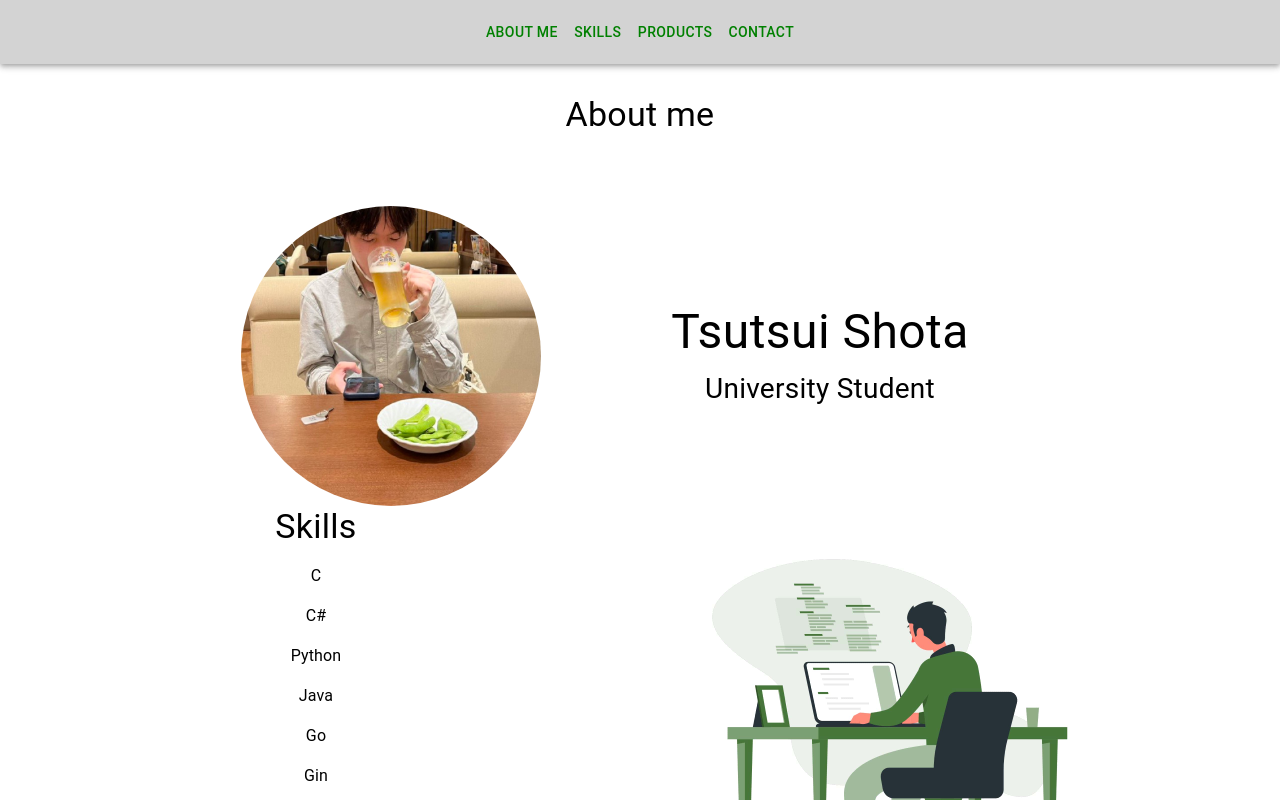
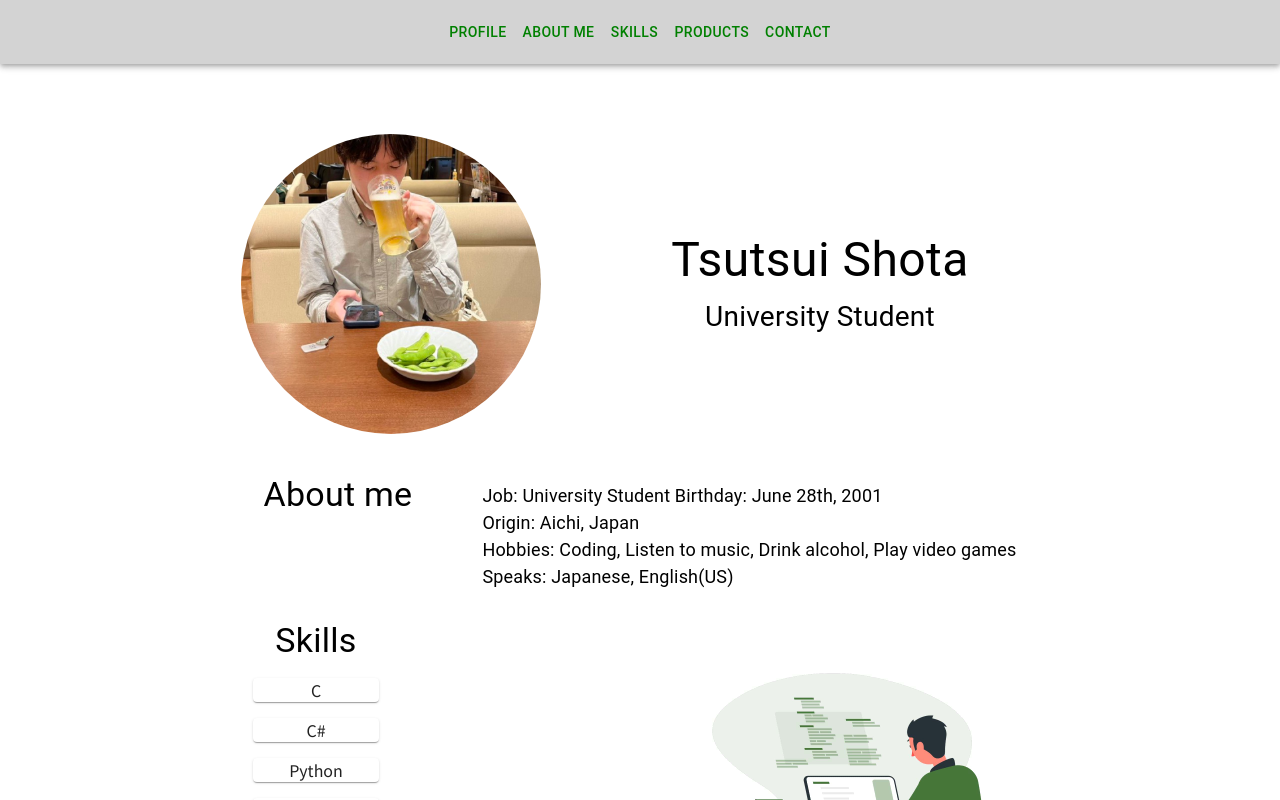
Before and after one commit to wind111-lang/wind111-portfolio, a React (Create React App) app: page / in a window 1280 px wide. Shown: the top 800 px of the page. Built offline with nearby package versions, Linux system fonts and the light colour scheme.

Commit message:
Add: Profile, fix some styles

```diff
--- a/src/App.tsx
+++ b/src/App.tsx
@@ -1,6 +1,7 @@
 import React from 'react';
 //import * as ReactDOM from 'react-dom';
 import './App.css';
+import Profile from './Components/Profile';
 import About from './Components/About';
 import Contact from './Components/Contact';
 import Nav from './Components/Nav';
@@ -9,6 +10,7 @@ import Product from './Components/Product';
 
 const App: React.FC = () => {
     const about = React.useRef(null);
+    const profile = React.useRef(null);
     const skill = React.useRef(null);
     const product = React.useRef(null);
     const contact = React.useRef(null);
@@ -16,7 +18,10 @@ const App: React.FC = () => {
         return (
             <>
                 <section>
-                    <Nav about={about} skill={skill} product={product} contact={contact} />
+                    <Nav profile={profile} about={about} skill={skill} product={product} contact={contact} />
+                </section>
+                <section ref={profile}>
+                    <Profile />
                 </section>
                 <section ref={about}>
                     <About />
--- a/src/Components/About.tsx
+++ b/src/Components/About.tsx
@@ -1,28 +1,26 @@
 import React from 'react';
-import { Box, Avatar, Typography} from '@mui/material'
+import {Typography, Box, Grid} from '@mui/material';
 
-import Image from "./me.jpg"
+const About: React.FC = () => {
 
-const About: React.FC = () =>{
-    return (
-        <>
-            <Typography variant="h4" sx={{textAlign:"center", marginTop:"30px"}}>
+        return (
+            <>
+            <Box sx={{ display: "flex", justifyContent: "center" }}>
+                <Typography variant="h4" sx={{textAlign:"center", marginTop:"70px"}}>
                     About me
-                </Typography>
-            <Box sx={{display:"flex",justifyContent:"center"}}>
-                <Avatar
-                    alt="Tsutsui Shota" src={Image}
-                    style={{ width: "300px", height: "300px", top: "50px", right: "90px", margin: "20px" }}
-                />
-                <Typography sx={{ fontSize: '48px', textAlign: "center", marginTop: "160px", marginLeft:"20px"}}>
-                    Tsutsui Shota
-                    <Typography sx={{fontSize: '28px', textAlign:"center", marginRight:"0px"}}>
-                    University Student
+                </Typography >
+                <Box sx={{ marginTop: "78px", marginLeft:'70px', justifyContent:'center', display:'flex'}}>
+                    <Typography variant="body1" sx={{ fontSize: '18px', width:'100%'}}>
+                        Job: University Student
+                        Birthday: June 28th, 2001<br />
+                        Origin: Aichi, Japan<br />
+                        Hobbies: Coding, Listen to music, Drink alcohol, Play video games<br />
+                        Speaks: Japanese, English(US)<br />
                     </Typography>
-                </Typography>
+                </Box>
             </Box>
-        </>
-    );
+            </>
+        )
 }
 
 export default About;
--- a/src/Components/Nav.tsx
+++ b/src/Components/Nav.tsx
@@ -2,13 +2,15 @@ import React from 'react';
 import { AppBar, Toolbar, Button } from '@mui/material';
 
 interface NavProps {
+    profile: any;
     about: any;
     skill: any;
     product: any;
     contact: any;
 }
 
-const Nav: React.FC<NavProps> = ({about,skill,product,contact}) => {
+const Nav: React.FC<NavProps> = ({ profile, about, skill, product, contact }) => {
+    const profileScroll = () =>profile.current.scrollIntoView({ behavior: 'smooth' });
     const aboutScroll = () => about.current.scrollIntoView({ behavior: 'smooth' });
     const skillScroll = () => skill.current.scrollIntoView({ behavior: 'smooth' });
     const productScroll = () => product.current.scrollIntoView({ behavior: 'smooth' });
@@ -25,7 +27,10 @@ const Nav: React.FC<NavProps> = ({about,skill,product,contact}) => {
 
                 }}
             >
-            <Toolbar>
+                <Toolbar>
+                <Button color='inherit' onClick={profileScroll}>
+                    Profile
+                </Button>
                 <Button color='inherit' onClick={aboutScroll}>
                     About me
                 </Button>
--- /dev/null
+++ b/src/Components/Profile.tsx
@@ -0,0 +1,25 @@
+import React from 'react';
+import { Box, Avatar, Typography} from '@mui/material'
+
+import Image from "./me.jpg"
+
+const Profile: React.FC = () =>{
+    return (
+        <>
+            <Box sx={{display:"flex",justifyContent:"center"}}>
+                <Avatar
+                    alt="Tsutsui Shota" src={Image}
+                    style={{ width: "300px", height: "300px", top: "50px", right: "90px", margin: "20px" }}
+                />
+                <Typography sx={{ fontSize: '48px', textAlign: "center", marginTop: "160px", marginLeft:"20px"}}>
+                    Tsutsui Shota
+                    <Typography sx={{fontSize: '28px', textAlign:"center", marginRight:"0px"}}>
+                    University Student
+                    </Typography>
+                </Typography>
+            </Box>
+        </>
+    );
+}
+
+export default Profile;
--- a/src/Components/Skill.tsx
+++ b/src/Components/Skill.tsx
@@ -1,5 +1,5 @@
 import React from 'react';
-import { Box, Grid, Typography} from '@mui/material';
+import { Box, Grid, Typography, Card} from '@mui/material';
 import Image from "./coding.jpg";
 
 const Skill: React.FC = () => {
@@ -7,15 +7,17 @@ const skills = ['C','C#','Python','Java','Go','Gin','Gorm','Unity','Docker','Git
         return (
             <>
                 <Grid container spacing={2}>
-                    <Grid item xs={12} md={8} lg={6}>
+                    <Grid item xs={12} md={6} lg={6}>
                         <Box sx={{ textAlign: 'center'}}>
                             <Typography variant="h4" sx={{marginTop:'30px'}}>
                                 Skills
                             </Typography>
                             {skills.map((skill) =>
-                                <Typography sx={{ margin:'1em'}}>
-                                    {skill}
-                                </Typography>
+                                <Grid item xs={3} sx={{ margin: 'auto' }}>
+                                    <Card sx={{ margin: '1em'}}>
+                                        {skill}
+                                    </Card>
+                                </Grid>
                             )}
                         </Box>
                     </Grid>
```
